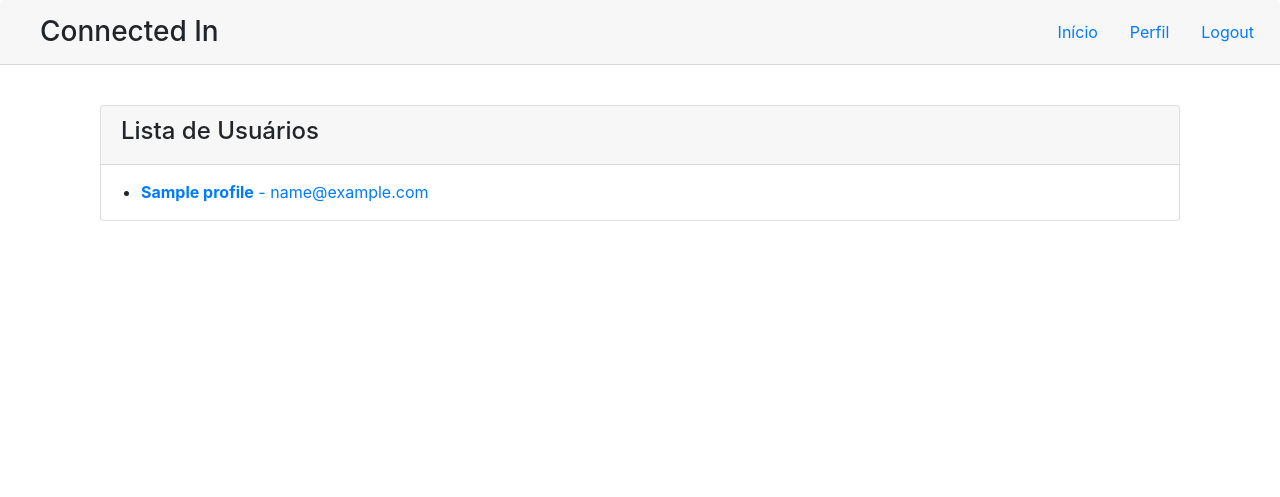
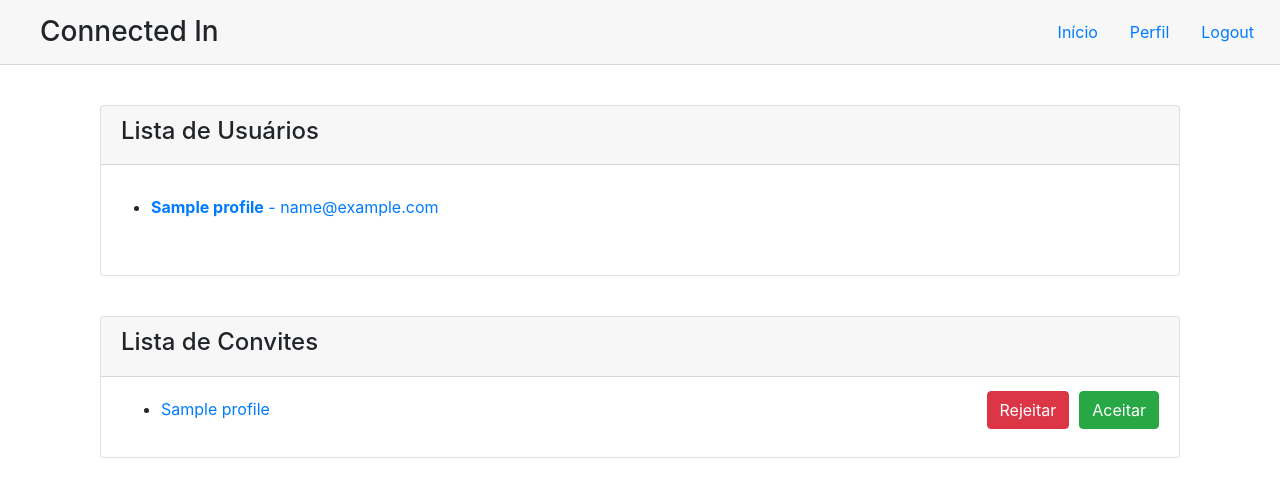
Before and after one commit to Francislley/cadastro01, a Django app: page / in a window 1280 px wide. Shown: the top 497 px of the page. Run offline with Django 3.2, Linux system fonts and the light colour scheme; tables that the repository leaves empty hold one stand-in row (values such as "Sample post"); some libraries are stand-ins or nearby versions.

Commit message:
Adding list of invites on index page

```diff
--- a/profiles/static/styles/css/style.css
+++ b/profiles/static/styles/css/style.css
@@ -9,10 +9,12 @@
 }
 
 .profiles-list li {
-  padding-top: 6px;
+  padding-bottom: 20px;
 }
-.profiles-list li:first-of-type {
-  padding-top: 15px;
+
+.profiles-list {
+  padding-top: 10px;
+  margin-left: -10px;
 }
 
 .title-profile {
@@ -28,3 +30,24 @@
 .list-profile-info {
   margin-top: 20px;
 }
+
+.card-users {
+  margin-bottom: 40px;
+}
+
+.invites-list li {
+  padding-bottom: 25px;
+}
+
+.invites-list li:last-of-type {
+  padding-bottom: 0;
+}
+
+.invites-list li p {
+  display: inline;
+}
+
+.btn-invites a {
+  margin-top: -30px;
+  margin-left: 10px;
+}
--- a/profiles/templates/base.html
+++ b/profiles/templates/base.html
@@ -18,7 +18,7 @@
             <a class="nav-link" href="{% url 'index' %}">Início</a>
           </li>
           <li class="nav-item">
-            <a class="nav-link" href="#">Perfil</a>
+            <a class="nav-link" href="{% url 'show_profile' profile_logged_in.id %}">Perfil</a>
           </li>
           <li class="nav-item">
               <a class="nav-link" href="/logout">Logout</a>
@@ -31,5 +31,6 @@
       {% block body %}
       {% endblock %}
     </div>
+    <script src="{% static 'styles/js/bootstrap.min.css' %}"></script>
   </body>
 </html>
--- a/profiles/templates/index.html
+++ b/profiles/templates/index.html
@@ -2,11 +2,13 @@
 {% block body %}
 
 <div class="col-lg-12 card-profile-list">
-  <div class="card">
+  <section>
+    <div class="card card-users">
       <div class="card-header">
         <h4>Lista de Usuários</h4>
       </div>
 
+      <div class="card-body">
         {% if profiles %}
         <ul class="profiles-list">
           {% for profile in profiles %}
@@ -20,5 +22,34 @@
         {% endif %}
       </div>
     </div>
+  </section>
+
+  <section>
+    <div class="card">
+      <div class="card-header">
+        <h4>Lista de Convites</h4>
+      </div>
+
+      <div class="card-body invites-card">
+        {% if profile_logged_in.invitations_received.count %}
+          <ul class="invites-list">
+          {% for invite in profile_logged_in.invitations_received.all %}
+            <li>
+              <p><a href="{% url 'show_profile' invite.requester.id %}">{{ invite.requester.name }}</a></p>
+              <div class="btn-invites">
+                <a href="#" class="btn btn-success float-right">Aceitar</a>
+                <a href="#" class="btn btn-danger float-right">Rejeitar</a>
+              </div>
+            </li>
+            {% endfor %}
+          </ul>
+        {% else %}
+        <p class="card-tex">Nenhum convite recebido :(</p>
+        {% endif %}
+      </div>
+    </div>
+
+  </section>
+</div>
 
 {% endblock %}
--- a/profiles/views.py
+++ b/profiles/views.py
@@ -1,15 +1,15 @@
 from django.shortcuts import render
 from django.shortcuts import redirect
-from profiles.models import Profile
+from profiles.models import Profile, Invite
 
 def index(request):
-  return render(request, 'index.html', { 'profiles': Profile.objects.all() })
+  return render(request, 'index.html', { 'profiles': Profile.objects.all(), 'profile_logged_in': get_user_logged_in(request)})
 
 def show(request, profile_id):
   profile = Profile()
   profile = Profile.objects.get(id = profile_id)
 
-  return render(request, 'profile.html', { 'profile': profile })
+  return render(request, 'profile.html', { 'profile': profile, 'profile_logged_in': get_user_logged_in(request)})
 
 def invite(request, profile_id):
   profile_to_invite = Profile.objects.get(id = profile_id)
```
Lines whose indentation alone changed are shown as unchanged.
